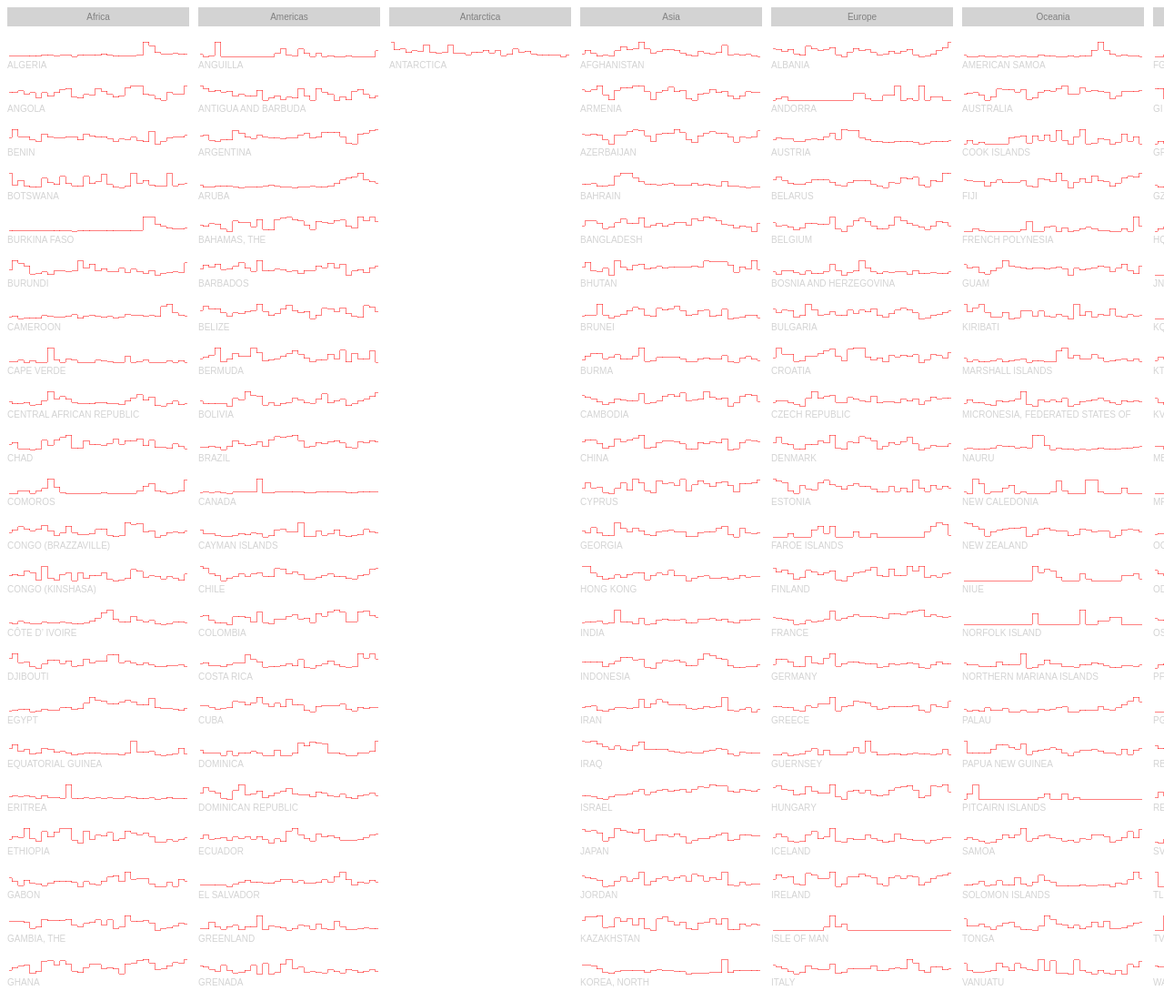
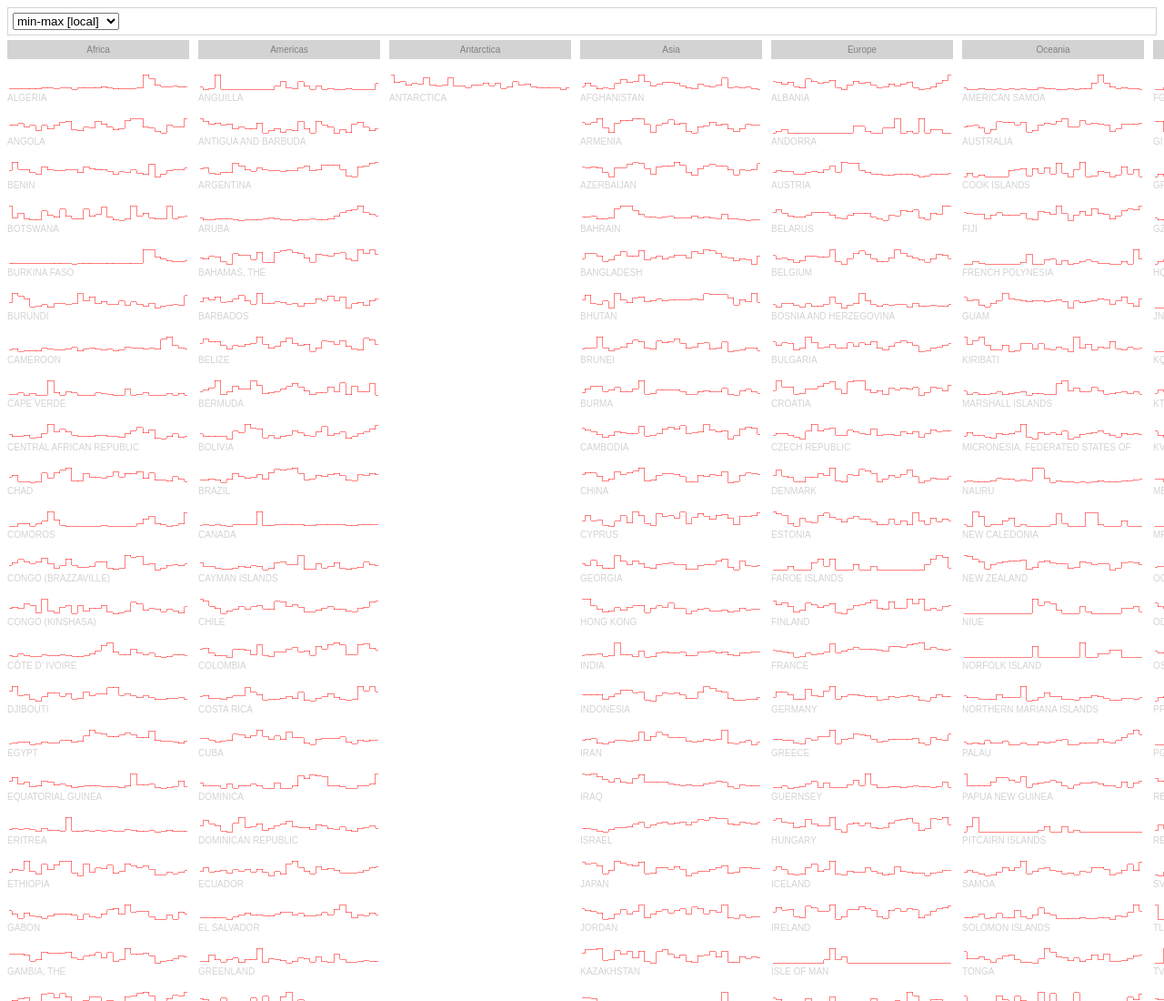
Before and after one commit to Stratigraph/gdelt-dashboard, a plain HTML site: page index.html in a window 1280 px wide. Shown: the top 1100 px of the page at 91% size. Drawn offline with nearby package versions, Linux system fonts and the light colour scheme; a web font is replaced by a local one.

Commit message:
Added domain controller

```diff
--- a/index.html
+++ b/index.html
@@ -9,6 +9,12 @@
 body {
     font-family: 'Droid Sans', sans-serif;
     font-size: 10px;
+}
+
+#controls {
+    margin: 5px 0;
+    padding: 5px;
+    border: 1px solid lightgrey;
 }
 
 #matrix {
@@ -46,6 +52,13 @@ body {
 
 <body>
 
+<div id='controls'>
+    <select id='domain-controller'>
+        <option value='local-min-max'>min-max [local]</option>
+        <option value='local-zero-max'>zero-max [local]</option>
+    </select>
+</div>
+
 <div id='matrix'></div>
 
 <script charset='utf-8' src='http://d3js.org/d3.v3.min.js'></script>
@@ -54,7 +67,7 @@ body {
 
 <script>
 
-var dispatch = d3.dispatch('load'),
+var dispatch = d3.dispatch('load', 'change'),
     format = d3.time.format('%Y%m%d'),
     minDate = format.parse('20140701'),
     maxDate = format.parse('20140801');
@@ -117,6 +130,13 @@ d3.csv('data/countries.csv', function (error, countries) {
     });
 });
 
+dispatch.on('load.domain-controller', function () {
+
+    var select = d3.select('#domain-controller')
+            .on('change', function () { dispatch.change(); });
+
+});
+
 dispatch.on('load.sparkline', function (data) {
 
     var sparkline = d3.charts.sparkline()
@@ -150,6 +170,18 @@ dispatch.on('load.sparkline', function (data) {
 
 });
 
+dispatch.on('change.domain-controller', function () {
+
+    console.log('change.domain-controller');
+
+});
+
+dispatch.on('change.sparkline', function () {
+
+    console.log('change.sparkline');
+
+});
+
 </script>
 
 </body>
```
